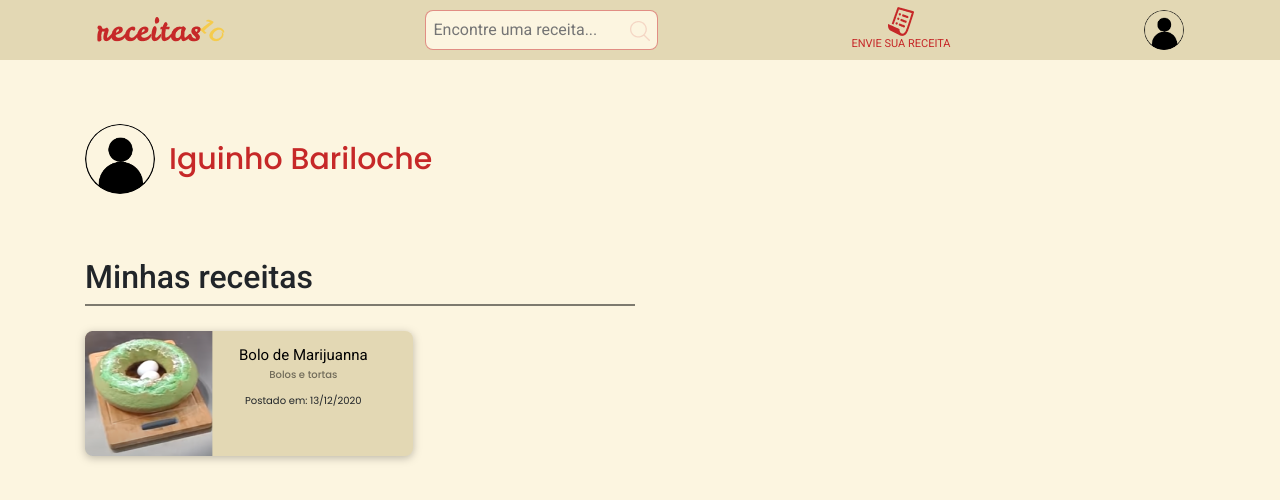
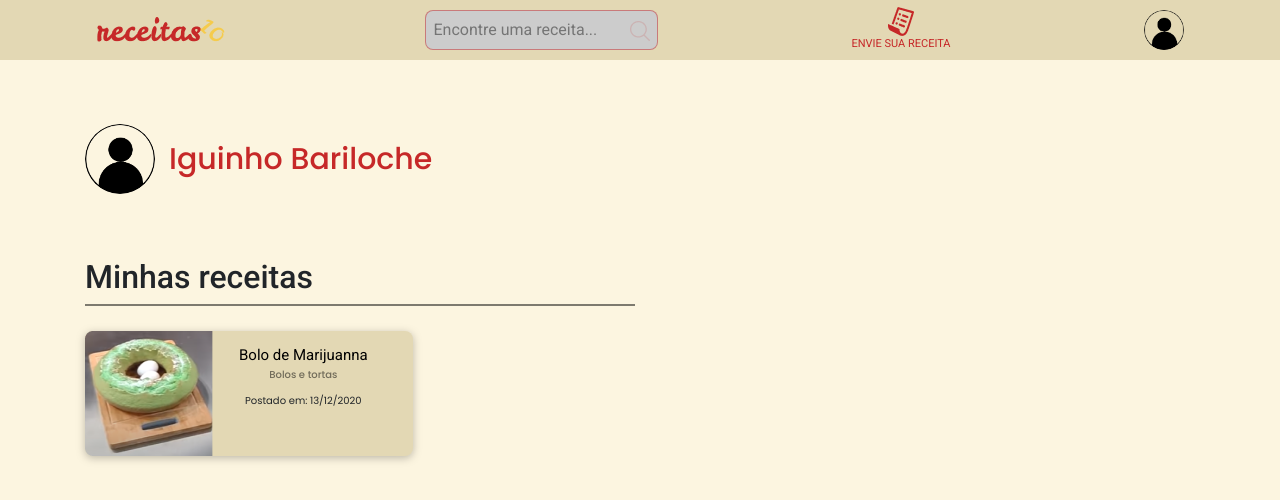
Before and after one commit to Mikael-R/receitas10, a Vue app: page /perfil in a window 1280 px wide. Shown: the top 500 px of the page. Built offline with nearby package versions, Linux system fonts and the light colour scheme.

Commit message:
corrigindo input nav

```diff
--- a/src/components/Nav.vue
+++ b/src/components/Nav.vue
@@ -7,12 +7,23 @@
       <div class="wrap">
         <div class="group-search">
           <input
+          v-if="desabilitar"
             class="input-search"
             type="text"
             placeholder="Encontre uma receita..."
-            :disabled="desabilitar ? disabled : '' "
+            disabled="disabled"
           />
-          <button class="btn-search" :disabled="desabilitar ? disabled : ''">
+          <input
+          v-if="!desabilitar"
+            class="input-search"
+            type="text"
+            placeholder="Encontre uma receita..."
+
+          />
+          <button v-if="desabilitar" class="btn-search" disabled=" disabled">
+            <img src="../assets/img/search.png" alt="icon-search" />
+          </button>
+          <button v-if="!desabilitar" class="btn-search" >
             <img src="../assets/img/search.png" alt="icon-search" />
           </button>
         </div>
@@ -30,7 +41,9 @@
 
 <script>
 export default {
-  props: ['desabilitar'],
+  props: {
+    desabilitar: Boolean
+  },
   methods: {
     perfil() {
       this.$router.push("perfil");
--- a/src/pages/EnviarReceita.vue
+++ b/src/pages/EnviarReceita.vue
@@ -1,12 +1,23 @@
 <template>
+<div>
+  <Nav :desabilitar="desabilitar"/>
   <div class="container">
-    <h1>/enviar</h1>
+    <h1>/enviar1</h1>
   </div>
+</div>
 </template>
 
 <script>
+import Nav from '../components/Nav'
 export default {
-
+components:{
+    Nav
+  },
+  data: () => {
+    return {
+      desabilitar:true,
+    }
+  }
 }
 </script>
 
--- a/src/pages/Home.vue
+++ b/src/pages/Home.vue
@@ -1,6 +1,6 @@
 <template>
   <div style="backgroud: #ffefc0">
-    <Nav desabilitar="false"/>
+    <Nav :desabilitar="desabilitar"/>
     <div class="container">
       <div class="row">
         <div class="col">
--- a/src/pages/Perfil.vue
+++ b/src/pages/Perfil.vue
@@ -1,6 +1,6 @@
 <template>
   <div>
-    <Nav desabilitar="true" />
+    <Nav :desabilitar="desabilitar"/>
     <div class="container">
       <div class="row marginTop">
         <div class="col">
@@ -52,8 +52,8 @@ export default {
     return {
       user: {
         name: "Iguinho Bariloche",
-        desabilitar:true,
       },
+      desabilitar:true,
     };
   },
 };
```
